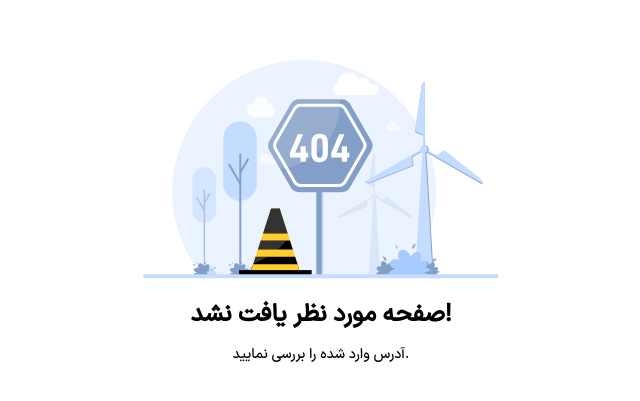
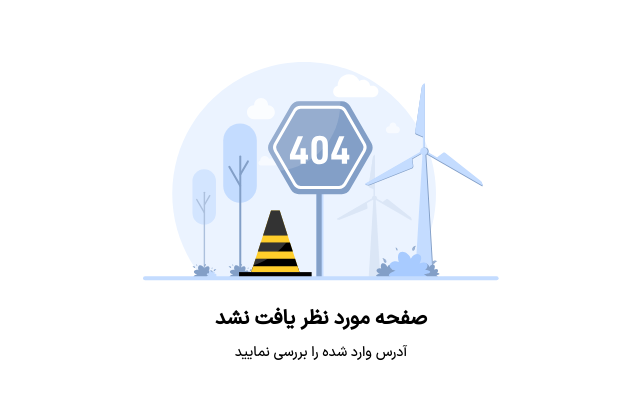
Before and after one commit to rezagholami1998/TodoList, a React (Vite) app: page / in a window 1280 px wide. Shown: the part 187-588 px from the top of the page, without its empty margins (339-979 px from the left). Built offline with nearby package versions, Linux system fonts and the light colour scheme.

Commit message:
Style : change style component NotFound

```diff
--- a/src/pages/Notfound.tsx
+++ b/src/pages/Notfound.tsx
@@ -1,14 +1,15 @@
 import NotFoundImg from "../assets/images/notFound.svg";
+///////////////////////////////////////////////////////
 const Notfound = () => {
   return (
     <div className="w-full h-full flex flex-col items-center justify-center">
-      <img src={NotFoundImg} className="xs:max-w-[100%] xs:px-5 sm:w-auto" />
-      <h5 className="mt-6 color-[#2E3947] font-bold leading-6 xs:text-[1.25rem] sm:text-[1.5rem]">
-        !صفحه مورد نظر یافت نشد
-      </h5>
-      <p className="text-[.876rem] leading-6 mt-4">
-        .آدرس وارد شده را بررسی نمایید
-      </p>
+      <div className="text-center xs:mx-4 sm:mx-0">
+        <img src={NotFoundImg} className="xs:max-w-[100%]" />
+        <h5 className="font-bold mt-6 leading-6 xs:text-lg sm:text-xl">
+          صفحه مورد نظر یافت نشد
+        </h5>
+        <p className="text-sm leading-6 mt-2">آدرس وارد شده را بررسی نمایید</p>
+      </div>
     </div>
   );
 };
```
